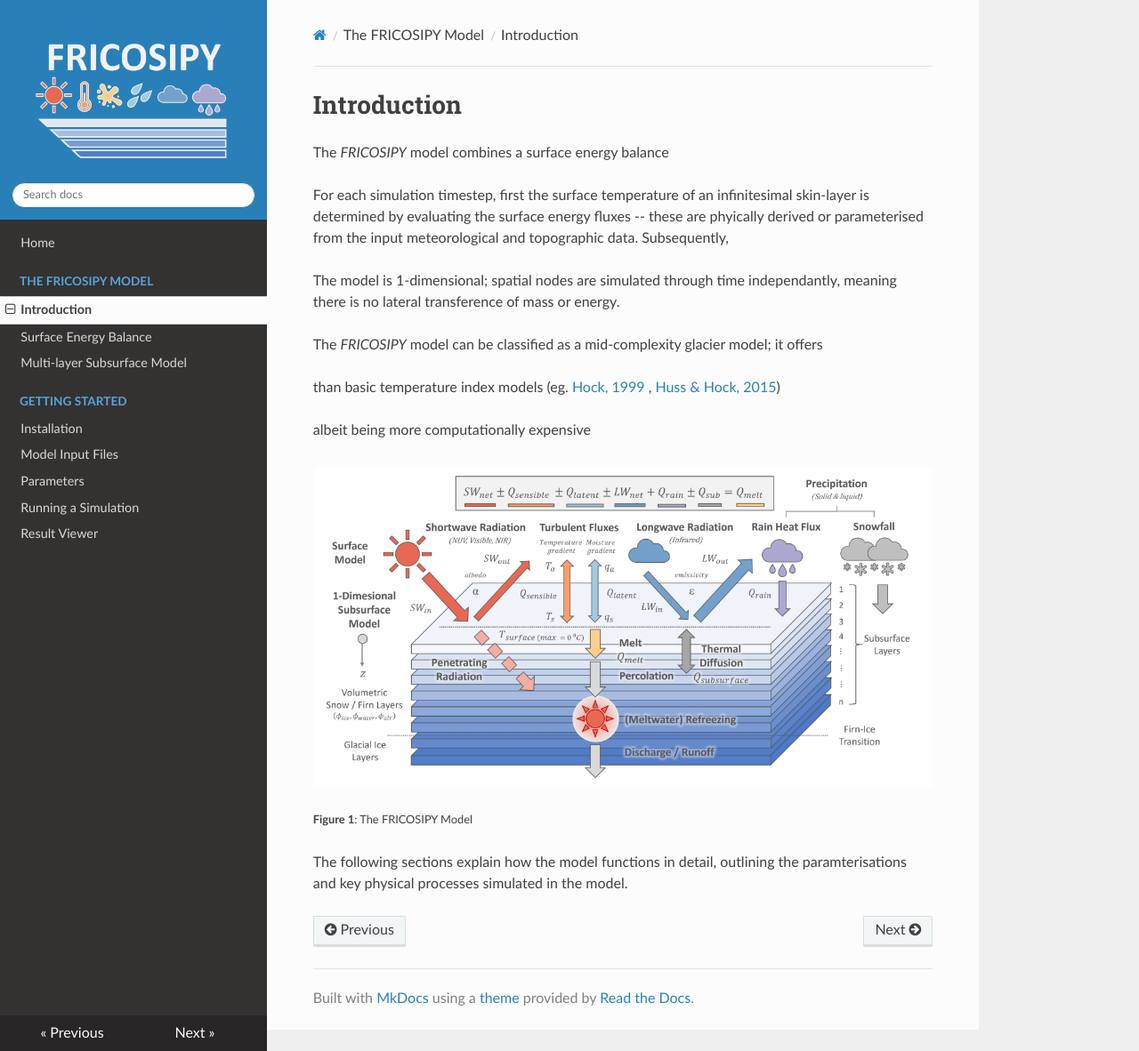
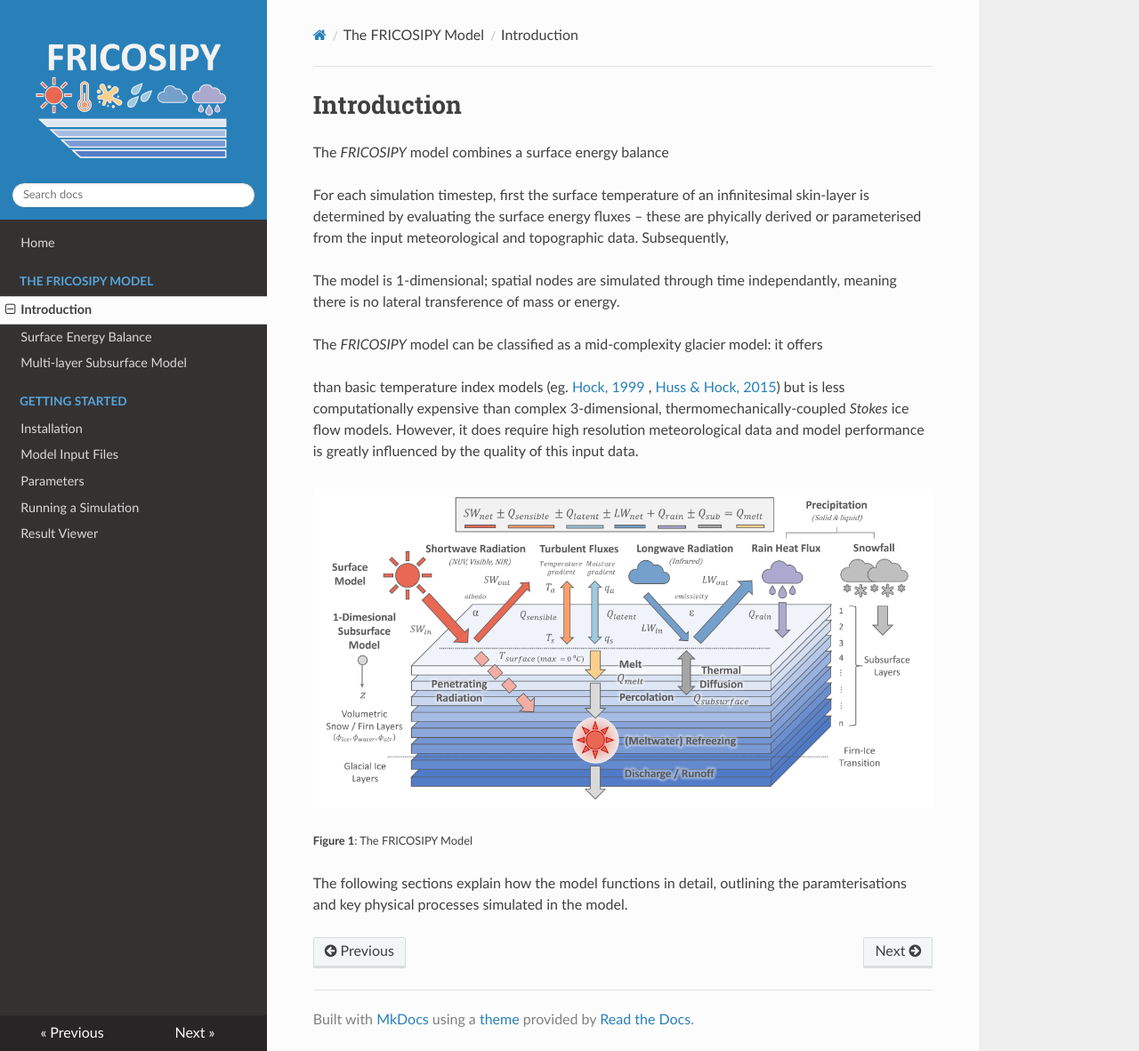
Before and after one commit to MarcusGastaldello/FRICOSIPY, an MkDocs documentation site: the page built from docs/introduction.md, in a window 1280 px wide and 1182 px high. Shown: the whole window at 89% size. Built offline with MkDocs 1.6.1, drawn with Linux system fonts in a browser that asks for light colours; nearby versions of some CDN libraries.

Commit message:
Update introduction.md

```diff
--- a/docs/introduction.md
+++ b/docs/introduction.md
@@ -7,7 +7,7 @@ The *FRICOSIPY* model combines a surface energy balance
 
 
 
-For each simulation timestep, first the surface temperature of an infinitesimal skin-layer is determined by evaluating the surface energy fluxes -- these are phyically derived or parameterised from the input meteorological and topographic data. Subsequently,
+For each simulation timestep, first the surface temperature of an infinitesimal skin-layer is determined by evaluating the surface energy fluxes – these are phyically derived or parameterised from the input meteorological and topographic data. Subsequently,
 
 
 
@@ -15,17 +15,10 @@ The model is 1-dimensional; spatial nodes are simulated through time independant
 
 
 
-The *FRICOSIPY* model can be classified as a mid-complexity glacier model; it offers
+The *FRICOSIPY* model can be classified as a mid-complexity glacier model: it offers
 
 
-than basic temperature index models (eg. [Hock, 1999](https://doi.org/10.3189/S0022143000003087) , [Huss & Hock, 2015](https://doi.org/10.3389/feart.2015.00054))
-
-
-albeit being more computationally expensive
-
-
-
-
+than basic temperature index models (eg. [Hock, 1999](https://doi.org/10.3189/S0022143000003087) , [Huss & Hock, 2015](https://doi.org/10.3389/feart.2015.00054)) but is less computationally expensive than complex 3-dimensional, thermomechanically-coupled *Stokes* ice flow models. However, it does require high resolution meteorological data and model performance is greatly influenced by the quality of this input data.
 
 ![Alt text](images/FRICOSIPY_Figure.png)
 
```
